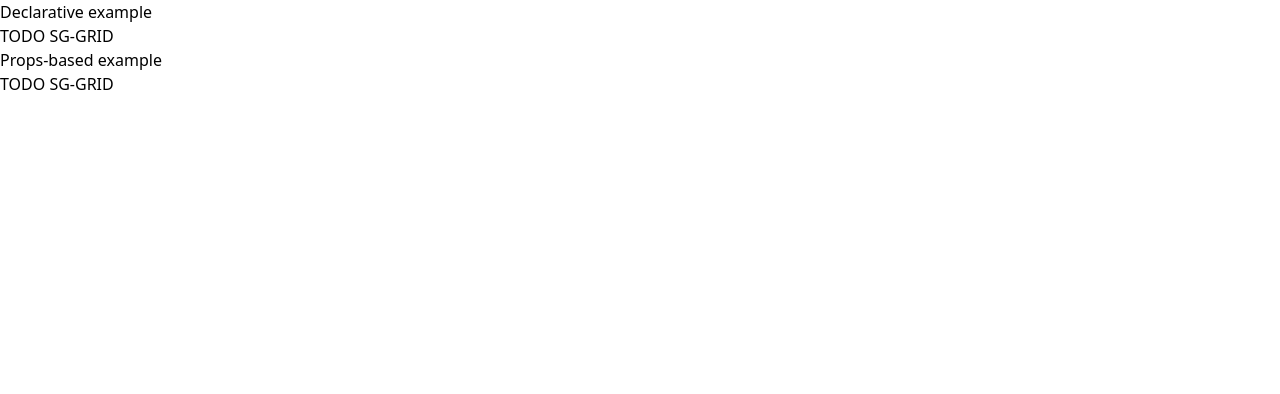
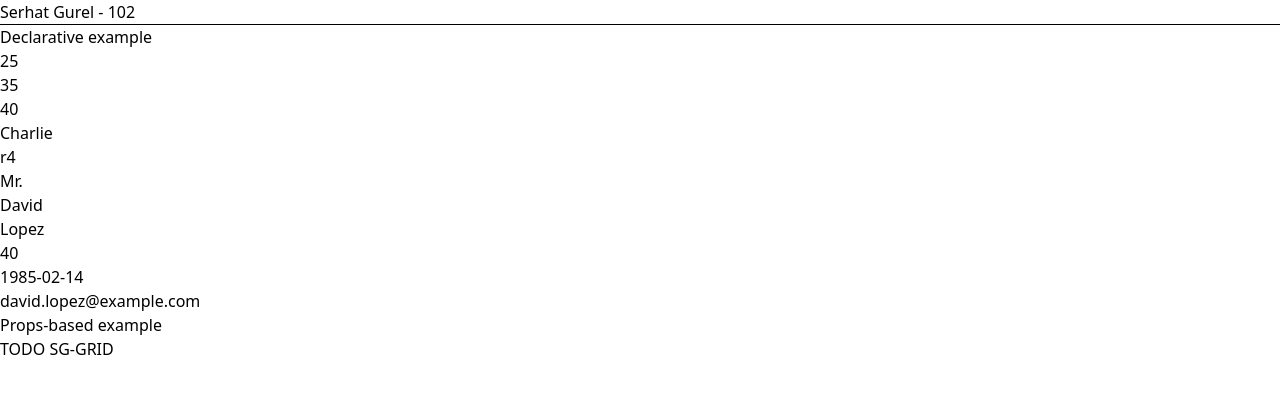
Before and after one commit to serhatgurel/sg-grid, a Vue app: page / in a window 1280 px wide. Shown: the top 394 px of the page. Built offline with nearby package versions, Linux system fonts and the light colour scheme.

Commit message:
feat: implement SgColumn and SgGrid components with slot support and example data

```diff
--- a/src/components/SgColumn.vue
+++ b/src/components/SgColumn.vue
@@ -1 +1,36 @@
-<template>TODO SG-COLUMN</template>
+<template>
+  <div>
+    <slot :data="columnData">{{ columnData.value ?? '****' }}</slot>
+  </div>
+</template>
+
+<script setup lang="ts">
+import { computed } from 'vue'
+
+const props = defineProps({
+  dataField: { type: String },
+  dataRow: { type: Object },
+  id: { type: [String, Number] },
+  name: { type: String },
+  value: { type: [Number, String] },
+  age: { type: Number },
+})
+
+// Expose a plain object to slots. If `value` isn't provided but `age` is,
+// derive value from age so `v-bind="row"` (which has `age`) still works.
+const columnData = computed(() => ({
+  id: props.id,
+  name: props.name,
+  // prefer explicit value prop, fallback to age
+  value: props.value ?? props.age,
+  // keep age for consumers who need it
+  age: props.age,
+  dataRow: props.dataRow,
+  dataField: props.dataField,
+}))
+if (props.dataRow) {
+  columnData.value.value = props.dataRow[props.dataField as string]
+}
+</script>
+
+<style scoped></style>
--- a/src/components/SgGrid.vue
+++ b/src/components/SgGrid.vue
@@ -1 +1,3 @@
-<template>TODO SG-GRID</template>
+<template>
+  <slot>TODO SG-GRID</slot>
+</template>
--- a/src/examples/MinimalExample.vue
+++ b/src/examples/MinimalExample.vue
@@ -1,13 +1,24 @@
 <script setup lang="ts">
 import SgGrid from '../components/SgGrid.vue'
 import SgColumn from '../components/SgColumn.vue'
+import { computed, ref } from 'vue'
+import rowsJson from './rows.json'
 
-const rows = [
-  { id: 'r1', name: 'Alice', age: 30, birthdate: '1993-01-01' },
-  { id: 'r2', name: 'Bob', age: 25, birthdate: '1998-01-01' },
-  { id: 'r3', name: 'Charlie', age: 35, birthdate: '1988-01-01' },
-  { id: 'r4', name: 'David', age: 40, birthdate: '1983-01-01' },
-]
+interface RowDef {
+  id?: string
+  name?: string
+  age?: number
+  birthdate?: string
+  lastname?: string
+  title?: string
+  gender?: string
+  phone?: string
+  email?: string
+  job?: string
+  salary?: number
+}
+
+const rows = computed(() => rowsJson as Array<Partial<RowDef>>)
 
 const columns = [
   { key: 'name', field: 'name', label: 'Name', width: '200px' },
@@ -21,11 +32,25 @@ function onRowClick() {
 </script>
 
 <template>
+  <SgColumn :id="33" :name="'Serhat Gurel'" :value="102" v-slot="colProps"
+    >{{ colProps.data.name }} - {{ colProps.data.value }}</SgColumn
+  >
+  <hr />
+
   <h3>Declarative example</h3>
   <SgGrid :data="rows" rowKey="id" @row-click="onRowClick">
-    <SgColumn data-row="row" data-field="name" label="Name" />
-    <SgColumn data-field="age" label="Age" />
-    <SgColumn data-field="birthdate" label="Birthdate" />
+    <SgColumn v-bind="rows[1]" />
+    <SgColumn v-bind="rows[2]" />
+    <SgColumn v-bind="rows[3]" />
+    <SgColumn>{{ rows[2].name }}</SgColumn>
+
+    <SgColumn :data-row="rows[3]" data-field="id" label="Id" />
+    <SgColumn :data-row="rows[3]" data-field="title" label="Title" />
+    <SgColumn :data-row="rows[3]" data-field="name" label="Name" />
+    <SgColumn :data-row="rows[3]" data-field="lastname" label="Lastname" />
+    <SgColumn :data-row="rows[3]" data-field="age" label="Age" />
+    <SgColumn :data-row="rows[3]" data-field="birthdate" label="Birthdate" />
+    <SgColumn :data-row="rows[3]" data-field="email" label="Email" />
   </SgGrid>
 
   <h3>Props-based example</h3>
--- /dev/null
+++ b/src/examples/rows.json
@@ -0,0 +1,67 @@
+[
+  {
+    "id": "r1",
+    "name": "Alice",
+    "lastname": "Johnson",
+    "title": "Ms.",
+    "gender": "F",
+    "phone": "+1-415-555-0101",
+    "email": "alice.johnson@example.com",
+    "job": "Product Manager",
+    "salary": 95000,
+    "age": 30,
+    "birthdate": "1992-04-12"
+  },
+  {
+    "id": "r2",
+    "name": "Bob",
+    "lastname": "Smith",
+    "title": "Mr.",
+    "gender": "M",
+    "phone": "+1-415-555-0102",
+    "email": "bob.smith@example.com",
+    "job": "Frontend Engineer",
+    "salary": 88000,
+    "age": 25,
+    "birthdate": "1997-11-03"
+  },
+  {
+    "id": "r3",
+    "name": "Charlie",
+    "lastname": "Nguyen",
+    "title": "Mr.",
+    "gender": "M",
+    "phone": "+1-415-555-0103",
+    "email": "charlie.nguyen@example.com",
+    "job": "UX Designer",
+    "salary": 82000,
+    "age": 35,
+    "birthdate": "1989-07-21"
+  },
+  {
+    "id": "r4",
+    "name": "David",
+    "lastname": "Lopez",
+    "title": "Mr.",
+    "gender": "M",
+    "phone": "+1-415-555-0104",
+    "email": "david.lopez@example.com",
+    "job": "Data Scientist",
+    "salary": 110000,
+    "age": 40,
+    "birthdate": "1985-02-14"
+  },
+  {
+    "id": "r5",
+    "name": "Eve",
+    "lastname": "Khan",
+    "title": "Ms.",
+    "gender": "F",
+    "phone": "+1-415-555-0105",
+    "email": "eve.khan@example.com",
+    "job": "QA Engineer",
+    "salary": 76000,
+    "age": 28,
+    "birthdate": "1994-09-30"
+  }
+]
--- /dev/null
+++ b/src/main.js
@@ -0,0 +1,6 @@
+"use strict";
+Object.defineProperty(exports, "__esModule", { value: true });
+var vue_1 = require("vue");
+var App_vue_1 = require("./App.vue");
+require("./style.css");
+(0, vue_1.createApp)(App_vue_1.default).mount('#app');
--- /dev/null
+++ b/src/shims-json.d.ts
@@ -0,0 +1,4 @@
+declare module '*.json' {
+  const value: any
+  export default value
+}
```
